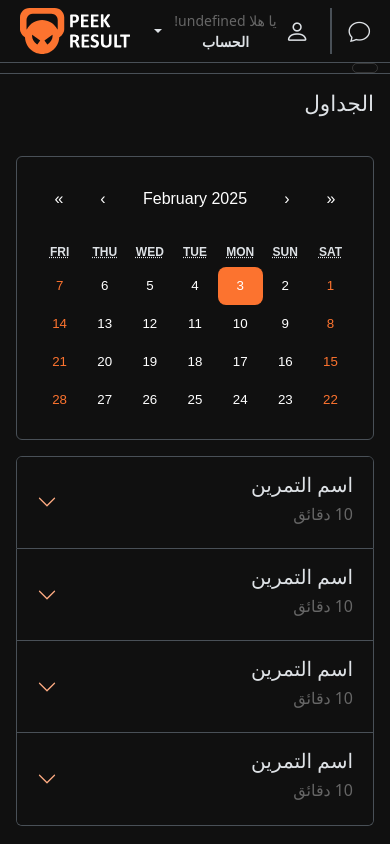
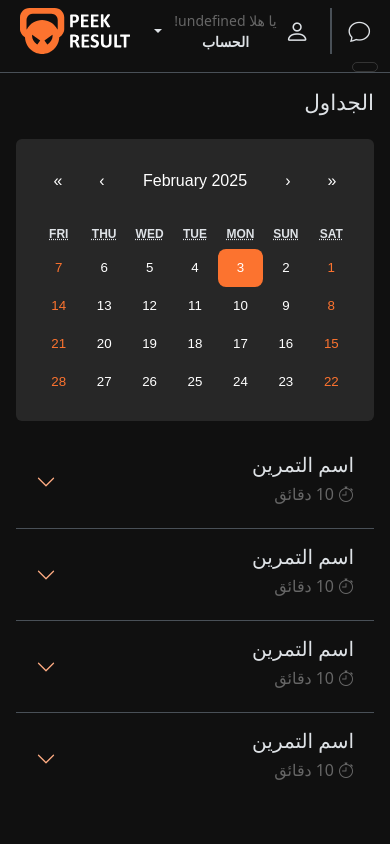
Before and after one commit to Naifpc/PeekResult, a React (Create React App) app: page /Schedules in a window 390 px wide. Shown: the top 844 px of the page. Built offline with nearby package versions, Linux system fonts and the light colour scheme; no server answers.

Commit message:
modified:   src/pages/schedules.js 	modified:   src/partials/BrowserNavbar.js 	modified:   src/partials/MobileNavbar.js 	modified:   src/partials/calender.js 	modified:   src/partials/footer.js

```diff
--- a/src/pages/schedules.js
+++ b/src/pages/schedules.js
@@ -6,20 +6,20 @@ import HumanBody from "../partials/humanBody.js";
 function schedules() {
   return (
     <div class="container p-3  p-sm-3 p-md-3 p-lg-4 p-xl-5 ">
+      <h4 className="mb-4">الجداول</h4>
       <div className="row mb-5 g-3">
-        <div className="col-12">
-          <h4 className="mb-4">الجداول</h4>
-        </div>
+
         <div className="col-12 col-lg-6">
           <Calender />
         </div>
         <div className="col-12 col-lg-6">
-          <Accordion >
+          <Accordion flush >
             <Accordion.Item eventKey="0">
               <Accordion.Header>
                 <div className="text-end">
                   <h5> اسم التمرين</h5>
                   <div className="d-flex gap-1 text-secondary">
+                  <i class="bi bi-stopwatch"></i>
                     <h6 className="fw-light">10</h6>
                     <h6 className="fw-light">دقائق</h6>
                   </div>
@@ -41,6 +41,7 @@ function schedules() {
                     </div>
                     <div className="border"></div>
                     <div className="d-flex justify-content-center gap-1">
+
                       <h6 className="m-0">10</h6>
                       <h6 className="m-0">عدات</h6>
                     </div>
@@ -59,6 +60,7 @@ function schedules() {
                 <div className="text-end">
                   <h5> اسم التمرين</h5>
                   <div className="d-flex gap-1 text-secondary">
+                  <i class="bi bi-stopwatch"></i>
                     <h6 className="fw-light">10</h6>
                     <h6 className="fw-light">دقائق</h6>
                   </div>
@@ -80,6 +82,7 @@ function schedules() {
                     </div>
                     <div className="border"></div>
                     <div className="d-flex justify-content-center gap-1">
+
                       <h6 className="m-0">10</h6>
                       <h6 className="m-0">عدات</h6>
                     </div>
@@ -98,6 +101,7 @@ function schedules() {
                 <div className="text-end">
                   <h5> اسم التمرين</h5>
                   <div className="d-flex gap-1 text-secondary">
+                  <i class="bi bi-stopwatch"></i>
                     <h6 className="fw-light">10</h6>
                     <h6 className="fw-light">دقائق</h6>
                   </div>
@@ -119,6 +123,7 @@ function schedules() {
                     </div>
                     <div className="border"></div>
                     <div className="d-flex justify-content-center gap-1">
+
                       <h6 className="m-0">10</h6>
                       <h6 className="m-0">عدات</h6>
                     </div>
@@ -137,6 +142,7 @@ function schedules() {
                 <div className="text-end">
                   <h5> اسم التمرين</h5>
                   <div className="d-flex gap-1 text-secondary">
+                  <i class="bi bi-stopwatch"></i>
                     <h6 className="fw-light">10</h6>
                     <h6 className="fw-light">دقائق</h6>
                   </div>
--- a/src/partials/BrowserNavbar.js
+++ b/src/partials/BrowserNavbar.js
@@ -41,7 +41,7 @@ function BrowserNavbar() {
 
   return (
     <>
-      <div class="sticky-top bg-body border-bottom container-fluid   ">
+      <div class="sticky-top bg-body  container-fluid   ">
         <div className="container d-flex justify-content-between py-2 px-2 px-sm-2 px-md-3 px-lg-4 px-xl-5 ">
           {!userData ? (
             <TopNavBtn
@@ -157,7 +157,7 @@ function BrowserNavbar() {
                   to="/Offers"
                 >
                   <div className="d-flex align-items-center gap-1 ">
-                    <i class="bi bi-patch-check"></i>
+                  <i class="bi bi-percent"></i>
                     العروض
                   </div>
                 </NavLink>
--- a/src/partials/MobileNavbar.js
+++ b/src/partials/MobileNavbar.js
@@ -5,60 +5,63 @@ import axios from "axios";
 import Login from "./login";
 
 function MobileBotNavbar() {
+
+  const active = "nav-link active text-center d-flex flex-column align-items-center p-0  text-primary ";
+  const unactive ="nav-link text-center d-flex flex-column align-items-center p-0 "
   return (
-    <nav class="navbar py-0 px-2 px-sm-2 px-md-3 px-lg-4 px-xl-5 fixed-bottom bg-body border-top  ">
+    <nav class="navbar py-0 px-2 px-sm-2 px-md-3 px-lg-4 px-xl-5 fixed-bottom bg-body   ">
       <div class="container-fluid p-0">
         <ul class="navbar-nav d-flex flex-row justify-content-evenly p-0 w-100">
           <li class="nav-item">
             <NavLink
               className={({ isActive }) =>
                 isActive
-                  ? "nav-link active text-center d-flex flex-column align-items-center border-top border-primary border-2 p-0"
-                  : "nav-link text-center d-flex flex-column align-items-center p-0"
+                  ? active
+                  : unactive
               }
               to="/"
             >
               <i class="bi bi-person-badge fs-3"></i>
-              <h2 class="nav-link p-0">المدربين</h2>
+              <h6 class="p-0 fw-light">المدربين</h6>
             </NavLink>
           </li>
           <li class="nav-item">
             <NavLink
               className={({ isActive }) =>
                 isActive
-                  ? "nav-link active text-center d-flex flex-column align-items-center border-top border-primary border-2 p-0"
-                  : "nav-link text-center d-flex flex-column align-items-center p-0"
+              ? active
+              : unactive
               }
               to="/Schedules"
             >
               <i class="bi bi-calendar3 fs-3"></i>
-              <h2 class="nav-link p-0">الجداول</h2>
+              <h6 class="p-0 fw-light">الجداول</h6>
             </NavLink>
           </li>
           <li class="nav-item ">
             <NavLink
               className={({ isActive }) =>
                 isActive
-                  ? "nav-link active text-center d-flex flex-column align-items-center p-0  border-top border-primary border-2 "
-                  : "nav-link text-center d-flex flex-column align-items-center p-0"
+              ? active
+              : unactive
               }
               to="/Offers"
             >
-              <i class="bi bi-patch-check fs-3"></i>
-              <h2 class="nav-link p-0">العروض</h2>
+              <i class="bi bi-percent fs-3"></i>
+              <h6 class="p-0 fw-light">العروض</h6>
             </NavLink>
           </li>
           <li class="nav-item">
             <NavLink
               className={({ isActive }) =>
                 isActive
-                  ? "nav-link active text-center d-flex flex-column align-items-center border-top border-primary border-2 p-0 "
-                  : "nav-link text-center d-flex flex-column align-items-center p-0"
+              ? active
+              : unactive
               }
               to="/Account"
             >
               <i class="bi bi-pie-chart fs-3"></i>
-              <h6 class="nav-link p-0">بياناتي</h6>
+              <h6 class="p-0 fw-light">بياناتي</h6>
             </NavLink>
           </li>
         </ul>
--- a/src/partials/calender.js
+++ b/src/partials/calender.js
@@ -13,9 +13,7 @@ export default function CalendarGfg() {
                 onChange={onChange}
                 value={value}
                 calendarType='islamic'
-
-
-                className="w-100 bg-body border rounded"
+                className="w-100 bg-body-secondary border-0 rounded"
             />
         </>
     );
--- a/src/partials/footer.js
+++ b/src/partials/footer.js
@@ -2,7 +2,7 @@ import React from "react";
 
 function footer() {
   return (
-    <footer class="text-center text-lg-end  bg-body border-top  pt-3 flex-column">
+    <footer class="text-center text-lg-end  bg-body-secondary  pt-3 flex-column">
       <div className="footer-wrap">
         <section class="">
           <div class="container text-center text-md-end mt-1">
```
